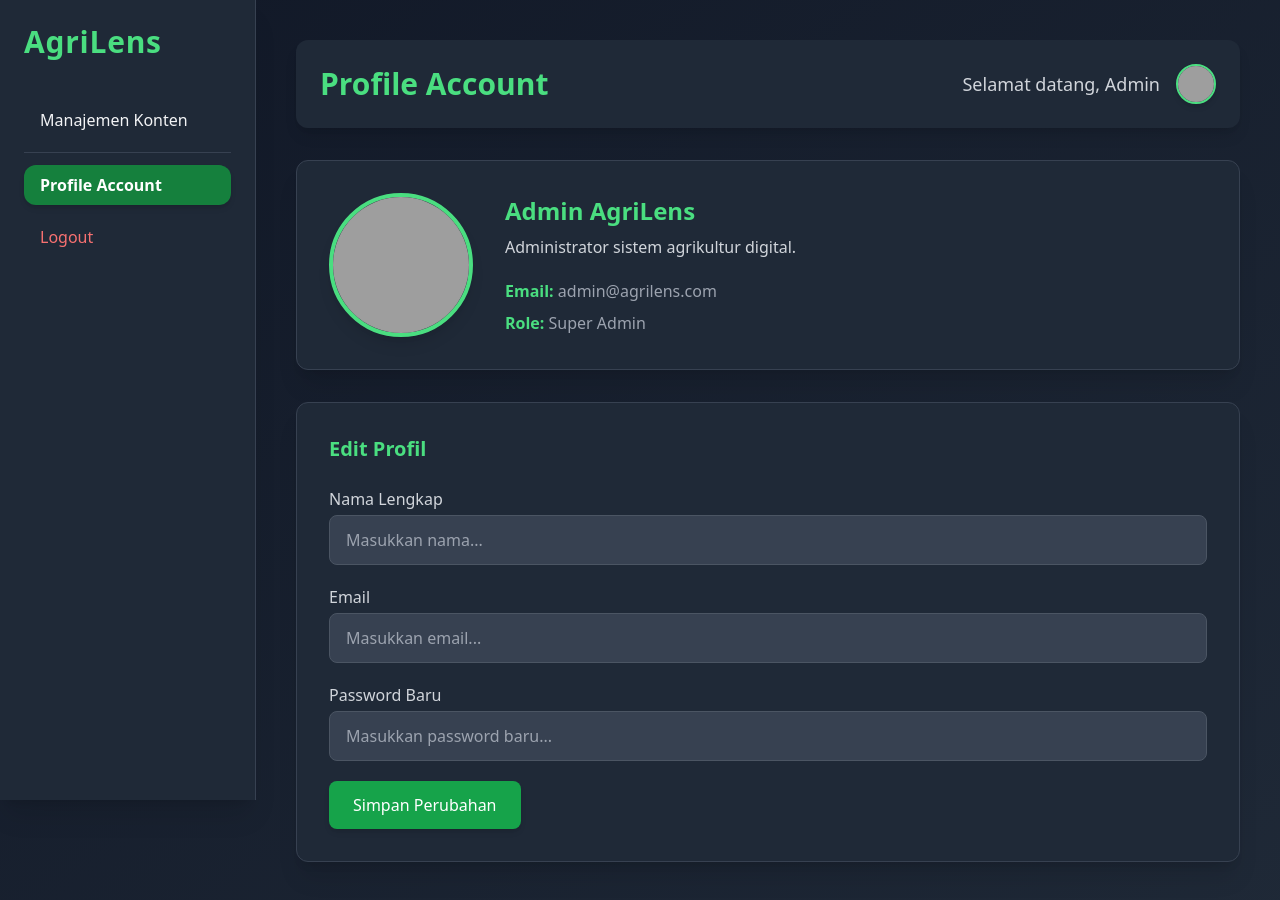
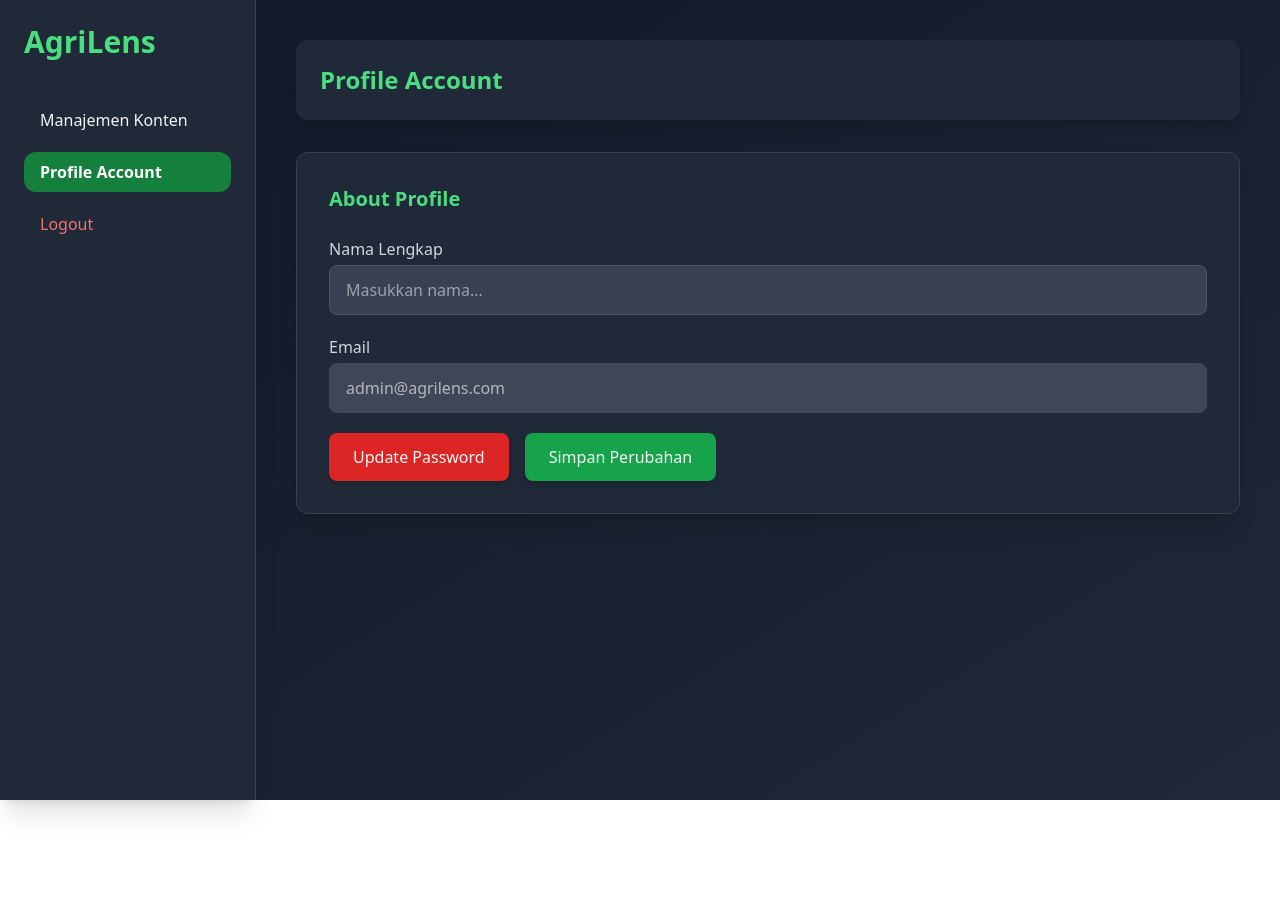
Before and after one commit to raaffiy/raaffiy.github.io, a plain HTML site: page src/dashboard/profile.html in a window 1280 px wide. After the commit the page ends 800 px from the top, so only its background shows below. Drawn offline with nearby package versions, Linux system fonts and the light colour scheme; grey boxes are pictures that could not be loaded.

Commit message:
update ui dashboard profile admin

```diff
--- a/src/dashboard/profile.html
+++ b/src/dashboard/profile.html
@@ -13,110 +13,105 @@
     <div class="flex min-h-screen">
 
         <!-- SIDEBAR -->
-        <aside class="hidden md:block w-64 bg-gray-800 border-r border-gray-700 p-6 fixed h-full overflow-y-auto shadow-xl">
-            <h1 class="text-3xl font-extrabold text-green-400 mb-10 tracking-wide">AgriLens</h1>
+        <aside class="hidden md:block w-64 bg-gray-800 border-r border-gray-700 p-6 fixed h-full shadow-xl">
+            <h1 class="text-3xl font-extrabold text-green-400 mb-10">AgriLens</h1>
 
             <nav class="space-y-3">
-                <a href="konten.html"
-                    class="block py-2 px-4 rounded-xl hover:bg-gray-700 hover:text-green-300 transition-all duration-200">Manajemen Konten</a>
-                <hr class="border-gray-700 my-5">
-                <a href="profile.html"
-                    class="block py-2 px-4 rounded-xl bg-green-700 text-white font-bold shadow-md transition-all duration-200">Profile Account</a>
+                <a href="konten.html" class="block py-2 px-4 rounded-xl hover:bg-gray-700 transition">Manajemen
+                    Konten</a>
+                <a href="profile.html" class="block py-2 px-4 rounded-xl bg-green-700 text-white font-bold">Profile
+                    Account</a>
                 <a href="../../index.html"
-                    class="block py-2 px-4 rounded-xl text-red-400 hover:bg-red-700 hover:text-white transition-all duration-200">Logout</a>
+                    class="block py-2 px-4 rounded-xl text-red-400 hover:bg-red-700 hover:text-white transition">Logout</a>
             </nav>
         </aside>
 
-        <!-- MAIN CONTENT -->
+        <!-- MAIN -->
         <main class="flex-1 md:ml-64 p-6 md:p-10">
 
-            <!-- Responsive Top Bar -->
             <header class="flex justify-between items-center bg-gray-800 p-6 rounded-xl shadow-lg mb-8">
-                <button class="md:hidden text-white" onclick="document.getElementById('mobileMenu').classList.toggle('hidden')">
-                    <span class="text-3xl">☰</span>
-                </button>
-                <h2 class="text-2xl md:text-3xl font-bold text-green-400">Profile Account</h2>
-
-                <div class="hidden md:flex items-center gap-4">
-                    <p class="text-lg text-gray-300">Selamat datang, Admin</p>
-                    <img src="https://i.pravatar.cc/50"
-                         class="w-10 h-10 rounded-full border-2 border-green-400 shadow-md" alt="User Avatar" />
-                </div>
+                <h2 class="text-2xl font-bold text-green-400">Profile Account</h2>
             </header>
 
-            <!-- MOBILE MENU -->
-            <div id="mobileMenu" class="hidden bg-gray-800 p-5 rounded-xl mb-6 md:hidden">
-                <nav class="space-y-3">
-                    <a href="manajemen.html"
-                        class="block py-2 px-4 rounded-lg hover:bg-gray-700 transition">Manajemen Konten</a>
-                    <a href="profile.html"
-                        class="block py-2 px-4 rounded-lg bg-green-700 text-white">Profile Account</a>
-                    <a href="../../index.html"
-                        class="block py-2 px-4 rounded-lg text-red-400 hover:bg-red-700 hover:text-white transition">Logout</a>
-                </nav>
-            </div>
-
-            <!-- PROFILE CARD -->
+            <!-- FORM PROFIL -->
             <section class="bg-gray-800 border border-gray-700 rounded-xl p-8 shadow-xl">
-                <div class="flex flex-col md:flex-row items-center gap-8">
-
-                    <!-- FOTO -->
-                    <div>
-                        <img src="https://i.pravatar.cc/150"
-                             class="w-36 h-36 rounded-full border-4 border-green-400 shadow-lg">
-                    </div>
-
-                    <!-- INFO -->
-                    <div>
-                        <h3 class="text-2xl font-bold text-green-400">Admin AgriLens</h3>
-                        <p class="text-gray-300 mt-2">
-                            Administrator sistem agrikultur digital.
-                        </p>
-
-                        <div class="mt-5 space-y-2 text-gray-400">
-                            <p><strong class="text-green-400">Email:</strong> admin@agrilens.com</p>
-                            <p><strong class="text-green-400">Role:</strong> Super Admin</p>
-                        </div>
-                    </div>
-                </div>
-            </section>
-
-            <!-- FORM EDIT PROFIL -->
-            <section class="mt-8 bg-gray-800 border border-gray-700 rounded-xl p-8 shadow-xl mb-10">
-                <h3 class="text-xl font-bold text-green-400 mb-6">Edit Profil</h3>
+                <h3 class="text-xl font-bold text-green-400 mb-6">About Profile</h3>
 
                 <form class="space-y-5">
 
-                    <!-- Nama -->
+                    <!-- Nama (BISA DIUBAH) -->
                     <div>
                         <label class="block mb-1 text-gray-300">Nama Lengkap</label>
                         <input type="text" placeholder="Masukkan nama..."
                             class="w-full px-4 py-3 bg-gray-700 border border-gray-600 rounded-lg focus:ring-2 ring-green-400">
                     </div>
 
-                    <!-- Email -->
+                    <!-- Email (TIDAK BISA DIUBAH) -->
                     <div>
                         <label class="block mb-1 text-gray-300">Email</label>
-                        <input type="email" placeholder="Masukkan email..."
-                            class="w-full px-4 py-3 bg-gray-700 border border-gray-600 rounded-lg focus:ring-2 ring-green-400">
+                        <input type="email" value="admin@agrilens.com" readonly
+                            class="w-full px-4 py-3 bg-gray-600 border border-gray-600 rounded-lg cursor-not-allowed opacity-70">
                     </div>
 
-                    <!-- Password -->
-                    <div>
-                        <label class="block mb-1 text-gray-300">Password Baru</label>
-                        <input type="password" placeholder="Masukkan password baru..."
-                            class="w-full px-4 py-3 bg-gray-700 border border-gray-600 rounded-lg focus:ring-2 ring-green-400">
+                    <!-- BUTTON -->
+                    <div class="flex gap-4">
+                        <button type="button" onclick="openModal()"
+                            class="bg-red-600 hover:bg-red-500 px-6 py-3 rounded-lg shadow-md">
+                            Update Password
+                        </button>
+                        <button class="bg-green-600 hover:bg-green-500 px-6 py-3 rounded-lg shadow-md">
+                            Simpan Perubahan
+                        </button>
                     </div>
-
-                    <!-- Tombol -->
-                    <button class="bg-green-600 hover:bg-green-500 text-white px-6 py-3 rounded-lg shadow-md">
-                        Simpan Perubahan
-                    </button>
                 </form>
             </section>
 
         </main>
     </div>
 
+    <!-- MODAL UPDATE PASSWORD -->
+    <div id="passwordModal" class="fixed inset-0 bg-black bg-opacity-60 hidden items-center justify-center z-50">
+
+        <div class="bg-gray-800 w-full max-w-md p-6 rounded-xl shadow-xl">
+            <h3 class="text-xl font-bold text-green-400 mb-4">Update Password</h3>
+
+            <form class="space-y-4">
+                <div>
+                    <label class="text-gray-300">Password Lama</label>
+                    <input type="password" class="w-full px-4 py-3 bg-gray-700 border border-gray-600 rounded-lg">
+                </div>
+
+                <div>
+                    <label class="text-gray-300">Password Baru</label>
+                    <input type="password" class="w-full px-4 py-3 bg-gray-700 border border-gray-600 rounded-lg">
+                </div>
+
+                <div>
+                    <label class="text-gray-300">Konfirmasi Password</label>
+                    <input type="password" class="w-full px-4 py-3 bg-gray-700 border border-gray-600 rounded-lg">
+                </div>
+
+                <div class="flex justify-end gap-3 mt-4">
+                    <button type="button" onclick="closeModal()" class="px-4 py-2 bg-gray-600 rounded-lg">Batal</button>
+                    <button class="px-4 py-2 bg-green-600 rounded-lg">Simpan</button>
+                </div>
+            </form>
+        </div>
+    </div>
+
+    <!-- SCRIPT -->
+    <script>
+        function openModal() {
+            document.getElementById('passwordModal').classList.remove('hidden');
+            document.getElementById('passwordModal').classList.add('flex');
+        }
+
+        function closeModal() {
+            document.getElementById('passwordModal').classList.add('hidden');
+            document.getElementById('passwordModal').classList.remove('flex');
+        }
+    </script>
+
 </body>
+
 </html>
```
